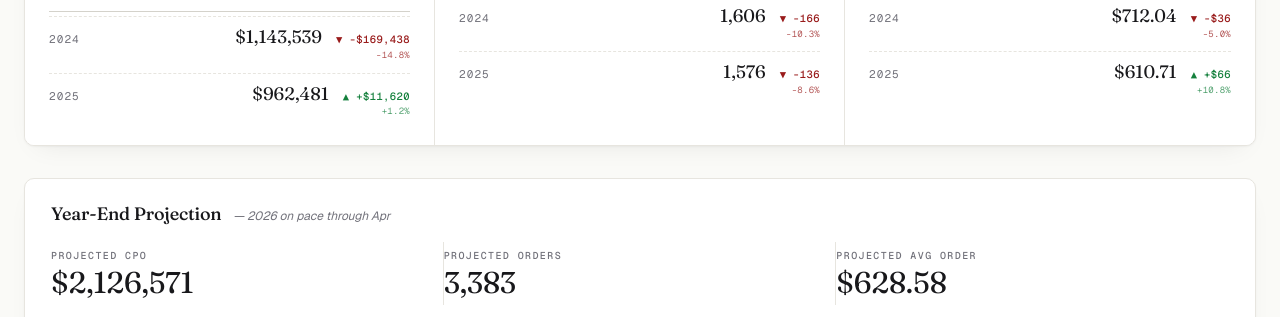
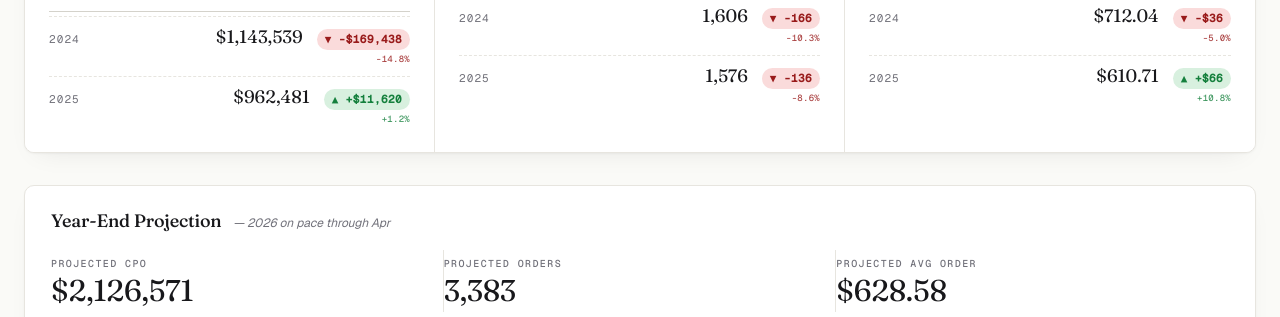
Before and after one commit to allinalan/event-analyzer, a plain HTML site: page event_dashboard.html in a window 1280 px wide. Shown: the part 470-787 px from the top of the page. Drawn offline with nearby package versions, Linux system fonts and the light colour scheme.

Commit message:
Make growth/decline pop: tinted delta cells + KPI pills
- Delta columns in tables now have green/red tinted backgrounds with colored
  text + arrows, so direction reads at a glance across dense grids.
- KPI strip deltas render as colored pills.
- Arrows retained so direction is clear without color (colorblind-safe).

Co-Authored-By: Claude Opus 4.8 <noreply@anthropic.com>

```diff
--- a/event_dashboard.html
+++ b/event_dashboard.html
@@ -28,8 +28,10 @@
   /* Signal — used only for data semantics, never decoration */
   --pos:#15803D;
   --pos-bg:#F0FAF1;
+  --pos-tint:#D8F0DF;
   --neg:#991B1B;
   --neg-bg:#FDF4F4;
+  --neg-tint:#FADBDB;
   --warn:#92400E;
   --warn-bg:#FEFAF1;
   --info:#1E40AF;
@@ -359,13 +361,24 @@ nav.topnav{
 .kpi-stack-delta.delta-up{ color:var(--pos); }
 .kpi-stack-delta.delta-dn{ color:var(--neg); }
 .kpi-stack-delta.delta-flat{ color:var(--muted); }
+/* The absolute delta is shown as a colored pill so growth/decline is unmissable. */
+.kpi-stack-delta-main{
+  display:inline-block;
+  padding:2px 8px;
+  border-radius:999px;
+  font-weight:700;
+  font-size:11px;
+}
+.kpi-stack-delta.delta-up .kpi-stack-delta-main{ background:var(--pos-tint); }
+.kpi-stack-delta.delta-dn .kpi-stack-delta-main{ background:var(--neg-tint); }
+.kpi-stack-delta.delta-flat .kpi-stack-delta-main{ background:var(--surface-alt); color:var(--muted); }
 .kpi-stack-delta-pct{
   display:block;
   font-size:9px;
-  font-weight:400;
+  font-weight:500;
   letter-spacing:.03em;
-  opacity:.72;
-  margin-top:1px;
+  opacity:.8;
+  margin-top:3px;
 }
 
 /* Year-end projection panel — shows estimated full-year totals based on YTD pace.
@@ -551,6 +564,16 @@ nav.topnav{
 .delta-up{color:var(--pos);}
 .delta-dn{color:var(--neg);}
 .delta-flat{color:var(--muted);}
+
+/* Make growth/decline pop in dense tables: tint the delta cells so the eye catches
+   direction at a glance without reading every figure. Scoped to table cells, so inline
+   delta text (insights, summary lines) keeps its plain colored style. The ▲/▼ arrows
+   stay too, so direction is clear without relying on color (colorblind-safe). */
+.tbl td.r.delta-up{ background:var(--pos-tint); color:var(--pos); font-weight:600; }
+.tbl td.r.delta-dn{ background:var(--neg-tint); color:var(--neg); font-weight:600; }
+.tbl td.r.delta-flat{ color:var(--faded); }
+.tbl tr.total td.r.delta-up{ background:var(--pos-tint); color:var(--pos); }
+.tbl tr.total td.r.delta-dn{ background:var(--neg-tint); color:var(--neg); }
 
 /* ===== Panels ===== */
 .panel{
@@ -2612,7 +2635,7 @@ function renderOverview(){
         const mainStr = abs != null ? fmtAbs(abs) : fmtPct(pct);
         const pctSub = (abs != null && pct != null)
           ? `<span class="kpi-stack-delta-pct">${fmtPct(pct)}</span>` : '';
-        deltaCell = `<div class="kpi-stack-delta ${deltaClass(ref)}">${deltaArrow(ref)} ${mainStr}${pctSub}</div>`;
+        deltaCell = `<div class="kpi-stack-delta ${deltaClass(ref)}"><span class="kpi-stack-delta-main">${deltaArrow(ref)} ${mainStr}</span>${pctSub}</div>`;
       }
       return `
       <div class="kpi-stack-row">
```
Also changed, not shown: index.html (+27 -4 lines).
